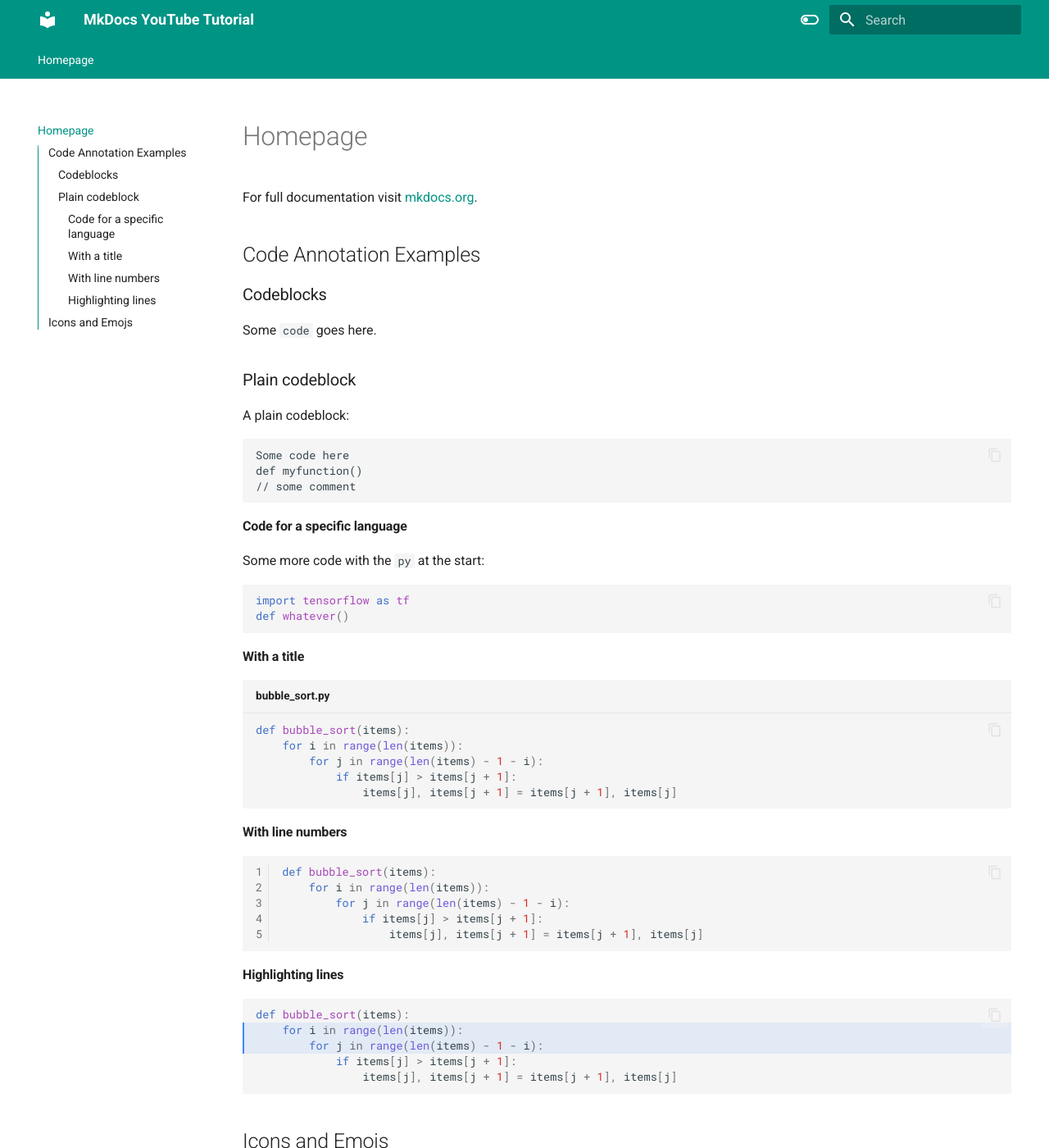
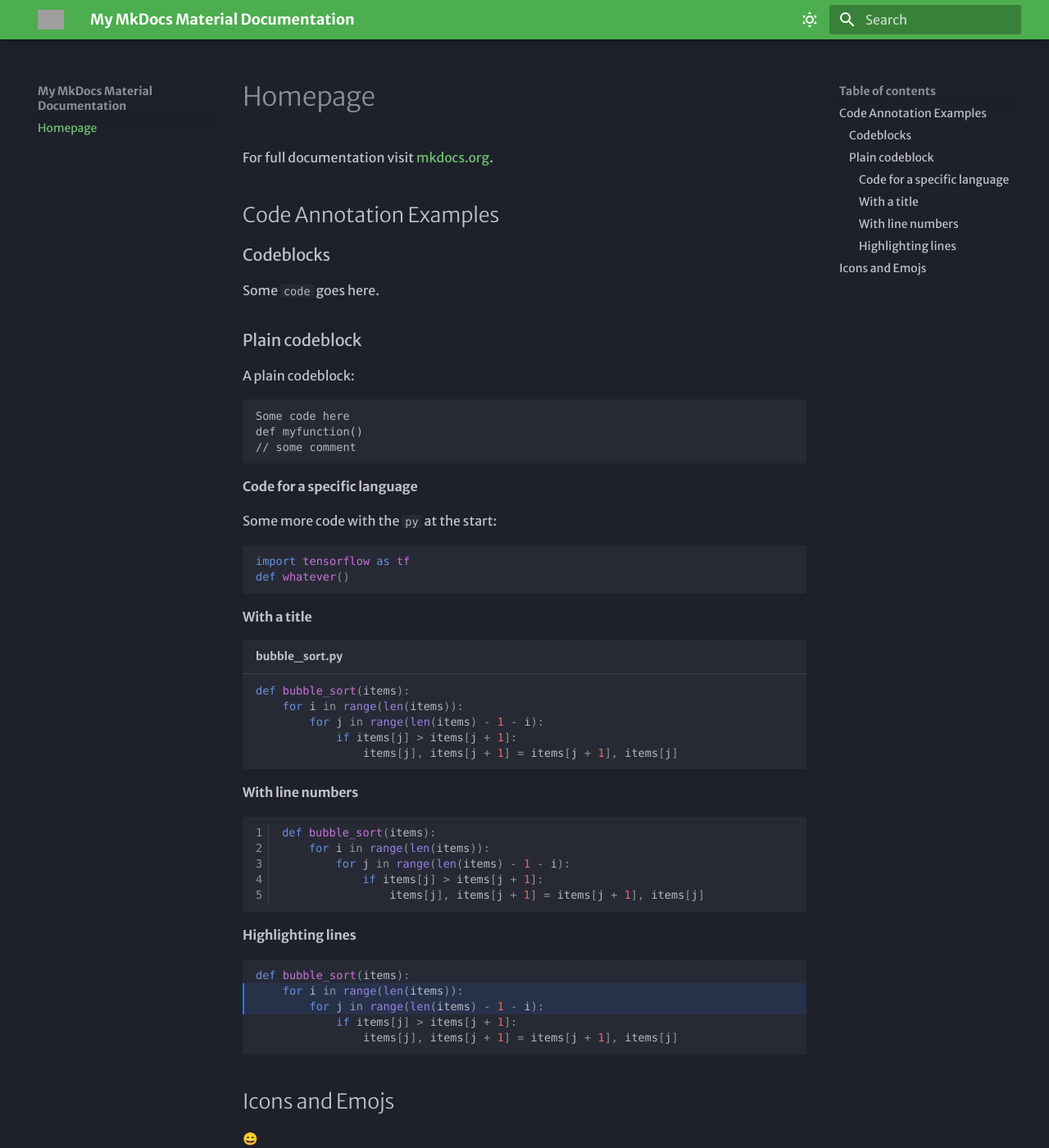
Before and after one commit to mkouhpayeh/code-wiki, an MkDocs documentation site: the page built from docs/index.md, in a window 1280 px wide and 1400 px high. Shown: the whole window at 82% size. Built offline with MkDocs 1.6.1 and Material for MkDocs 9.7.7, drawn with Linux system fonts in a browser that asks for light colours; emoji names are drawn with the system emoji font; some web fonts are replaced; some of the changed text lies outside the part shown; grey boxes are pictures that could not be loaded.

Commit message:
Update mkdocs.yml

```diff
--- a/mkdocs.yml
+++ b/mkdocs.yml
@@ -1,61 +1,57 @@
-site_name: MkDocs YouTube Tutorial
-site_url: https://james-willett.github.io/mkdocs-material-youtube-tutorial/
+site_name: My MkDocs Material Documentation
+site_url: https://sitename.example
 theme:
   name: material
+  font:
+    text: Merriweather Sans
+    code: Red Hat Mono
+  logo: assets/logo.png
+  favicon: assets/favicon.ico
   features:
-    - navigation.tabs
-    - navigation.sections
-    - toc.integrate
-    - navigation.top
-    - search.suggest
-    - search.highlight
-    - content.tabs.link
-    - content.code.annotation
-    - content.code.copy
-  language: en
+    - navigation.footer
   palette:
+    # Dark Mode
+    - scheme: slate
+      toggle:
+        icon: material/weather-sunny
+        name: Dark mode
+      primary: green
+      accent: deep purple
+
+    # Light Mode
     - scheme: default
       toggle:
-        icon: material/toggle-switch-off-outline
-        name: Switch to dark mode
-      primary: teal
-      accent: purple
-    - scheme: slate
-      toggle:
-        icon: material/toggle-switch
-        name: Switch to light mode
-      primary: teal
-      accent: lime
+        icon: material/weather-night
+        name: Light mode
+      primary: blue
+      accent: deep orange
 
-plugins:
-  - social
-  - search
+markdown_extensions:
+  - attr_list
+  - pymdownx.emoji:
+      emoji_index: !!python/name:material.extensions.emoji.twemoji
+      emoji_generator: !!python/name:material.extensions.emoji.to_svg
+  - pymdownx.highlight:
+      anchor_linenums: true
+      line_spans: __span
+      pygments_lang_class: true
+  - pymdownx.inlinehilite
+  - pymdownx.snippets
+  - pymdownx.superfences:
+      custom_fences:
+        - name: mermaid
+          class: mermaid
+          format: !!python/name:pymdownx.superfences.fence_code_format
+  - pymdownx.tabbed:
+      alternate_style: true
+  - admonition
+  - pymdownx.details
 
 extra:
   social:
-    - icon: fontawesome/brands/github-alt
-      link: https://github.com/james-willett
-    - icon: fontawesome/brands/twitter
-      link: https://twitter.com/TheJamesWillett
-    - icon: fontawesome/brands/linkedin
-      link: https://www.linkedin.com/in/willettjames/
+    - icon: simple/youtube
+      link: https://youtube.com/@james-willett
+    - icon: simple/linkedin
+      link: https://linkedin.com/in/willettjames
 
-markdown_extensions:
-  - pymdownx.highlight:
-      anchor_linenums: true
-  - pymdownx.inlinehilite
-  - pymdownx.snippets
-  - admonition
-  - pymdownx.arithmatex:
-      generic: true
-  - footnotes
-  - pymdownx.details
-  - pymdownx.superfences
-  - pymdownx.mark
-  - attr_list
-  - pymdownx.emoji:
-      emoji_index: !!python/name:materialx.emoji.twemoji
-      emoji_generator: !!python/name:materialx.emoji.to_svg
-
-copyright: |
-  &copy; 2023 <a href="https://github.com/james-willett"  target="_blank" rel="noopener">James Willett</a>
+copyright: Copyright &copy; 2024 James Willett
```
